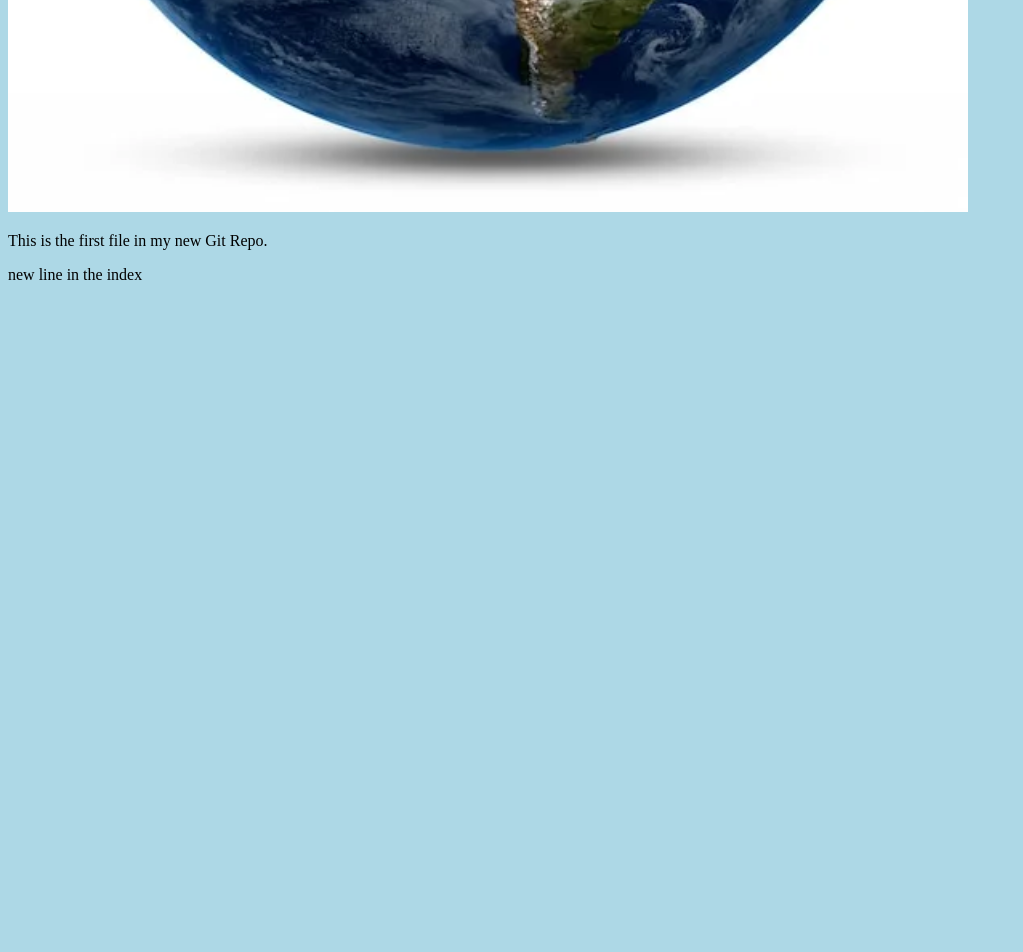
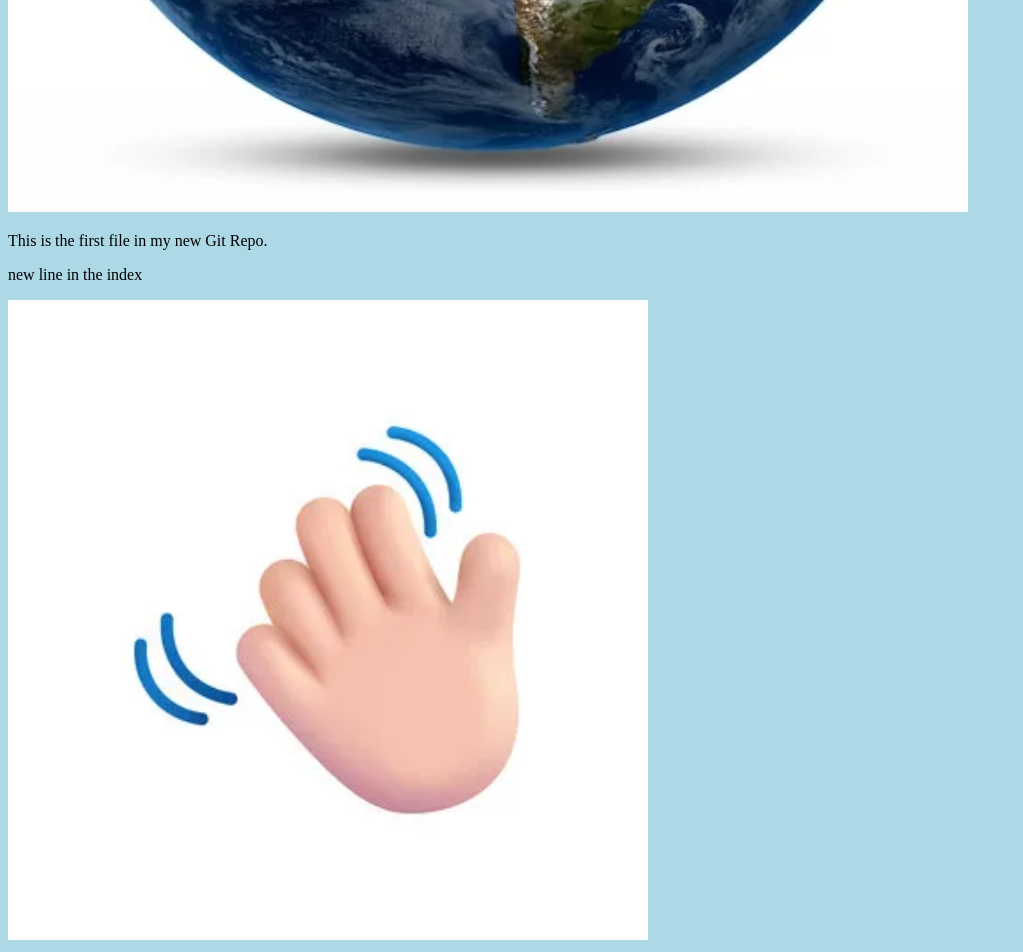
Before and after one commit to swstu/myproject, a plain HTML site: page index.html in a window 1280 px wide. Shown: the part 871-1823 px from the top of the page, without its empty margins (0-1023 px from the left). Before the commit the page ends 1171 px from the top, so only its background shows below. Drawn offline with Linux system fonts and the light colour scheme.

Commit message:
added new image

```diff
--- a/index.html
+++ b/index.html
@@ -11,6 +11,8 @@
 style="width:100%;max-width:960px"></div>
 <p>This is the first file in my new Git Repo.</p>
 <p>new line in the index</p>
+<div><img src="img_hello_git.jpg" alt="hello git"
+style="width:100%;max-width:640px;"></div>
 
 </body>
 </html>
```
Also changed, not shown: img_hello_git.jpg (added).
